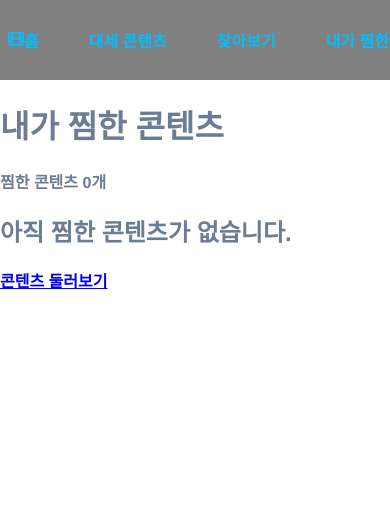
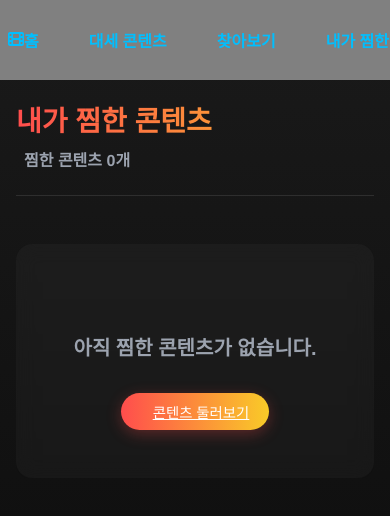
Before and after one commit to seoharu/front-end-demo-site, a Vue app: page /wishlist in a window 390 px wide. Shown: the top 516 px of the page. Built offline with nearby package versions, Linux system fonts and the light colour scheme; the HTML template or start-up script is replaced by a standard one.

Commit message:
feat:loading component 재구성 & homepage 적용

```diff
--- a/src/components/common/Loading.vue
+++ b/src/components/common/Loading.vue
@@ -1,10 +1,22 @@
 <template>
-  <div v-if="loading" class="loading-overlay">
-    <div class="loading-spinner">
-      <div class="spinner"></div>
-      <p v-if="message" class="loading-message">{{ message }}</p>
+  <Transition name="fade">
+    <div v-if="loading" class="loading-overlay">
+      <div class="loading-spinner">
+        <!-- 메인 스피너 -->
+        <div class="spinner-container">
+          <div class="spinner-outer"></div>
+          <div class="spinner-inner"></div>
+          <!-- 영화 릴 아이콘 -->
+          <i class="fas fa-film film-icon"></i>
+        </div>
+        <!-- 로딩 메시지 -->
+        <div class="loading-content">
+          <p v-if="message" class="loading-message">{{ message }}</p>
+          <p class="loading-submessage">{{ getRandomLoadingMessage() }}</p>
+        </div>
+      </div>
     </div>
-  </div>
+  </Transition>
 </template>
 
 <script>
@@ -18,7 +30,23 @@ export default {
     },
     message: {
       type: String,
-      default: '로딩 중...'
+      default: '영화 정보를 불러오는 중...'
+    }
+  },
+  data() {
+    return {
+      loadingMessages: [
+        '영화 정보를 가져오고 있습니다',
+        '잠시만 기다려주세요',
+        '최신 영화 데이터를 준비중입니다',
+        '곧 멋진 영화들을 보여드릴게요'
+      ]
+    }
+  },
+  methods: {
+    getRandomLoadingMessage() {
+      const index = Math.floor(Math.random() * this.loadingMessages.length)
+      return this.loadingMessages[index]
     }
   }
 }
@@ -31,7 +59,8 @@ export default {
   left: 0;
   width: 100%;
   height: 100%;
-  background: rgba(0, 0, 0, 0.5);
+  background: rgba(0, 0, 0, 0.7);
+  backdrop-filter: blur(5px);
   display: flex;
   justify-content: center;
   align-items: center;
@@ -40,23 +69,84 @@ export default {
 
 .loading-spinner {
   text-align: center;
+  padding: 2rem;
+  border-radius: 1rem;
+  background: rgba(255, 255, 255, 0.1);
 }
-.spinner {
-  width: 50px;
-  height: 50px;
-  border: 5px solid #f3f3f3;
-  border-top: 5px solid #3498db;
+
+.spinner-container {
+  position: relative;
+  width: 80px;
+  height: 80px;
+  margin: 0 auto;
+}
+
+.spinner-outer {
+  position: absolute;
+  width: 100%;
+  height: 100%;
+  border: 6px solid transparent;
+  border-top-color: #3498db;
   border-radius: 50%;
-  animation: spin 1s linear infinite;
+  animation: spin 1.5s linear infinite;
+}
+
+.spinner-inner {
+  position: absolute;
+  top: 15%;
+  left: 15%;
+  width: 70%;
+  height: 70%;
+  border: 6px solid transparent;
+  border-top-color: #e74c3c;
+  border-radius: 50%;
+  animation: spin 1s linear infinite reverse;
+}
+
+.film-icon {
+  position: absolute;
+  top: 50%;
+  left: 50%;
+  transform: translate(-50%, -50%);
+  font-size: 1.5rem;
+  color: #fff;
+  animation: pulse 2s infinite;
+}
+
+.loading-content {
+  margin-top: 1.5rem;
 }
 
 .loading-message {
   color: white;
-  margin-top: 10px;
+  font-size: 1.2rem;
+  margin-bottom: 0.5rem;
 }
 
+.loading-submessage {
+  color: rgba(255, 255, 255, 0.7);
+  font-size: 0.9rem;
+}
+
+/* 애니메이션 정의 */
 @keyframes spin {
   0% { transform: rotate(0deg); }
   100% { transform: rotate(360deg); }
 }
+
+@keyframes pulse {
+  0%, 100% { opacity: 1; }
+  50% { opacity: 0.5; }
+}
+
+/* 트랜지션 효과 */
+.fade-enter-active,
+.fade-leave-active {
+  transition: opacity 0.3s ease;
+}
+
+.fade-enter-from,
+.fade-leave-to {
+  opacity: 0;
+}
 </style>
--- a/src/components/common/viewType/TableView.vue
+++ b/src/components/common/viewType/TableView.vue
@@ -120,7 +120,7 @@ const closeOverlay = () => {
 
 <style scoped>
 .table-view {
-  padding: 1rem;
+  padding: 0.5rem;
   width: 100%;
   max-width: 1440px;
   margin: 0 auto;
@@ -129,7 +129,6 @@ const closeOverlay = () => {
 .movie-grid {
   display: grid;
   grid-template-columns: repeat(5, 1fr); /* 5열 그리드 */
-  gap: 1rem;
   margin-bottom: 2rem;
 }
 
--- a/src/views/HomePage.vue
+++ b/src/views/HomePage.vue
@@ -4,11 +4,12 @@
     <PageHeader />
 
     <!-- 로딩 상태 -->
-    <div v-if="loading" class="flex justify-center items-center min-h-screen">
-      <div class="animate-spin rounded-full h-12 w-12 border-4 border-white border-t-transparent"></div>
-    </div>
+    <Loading
+      :loading="isLoading"
+      :message="loadingMessage"
+    />
 
-    <div v-else class="flex flex-col min-h-screen">
+    <div class="flex flex-col min-h-screen">
       <!-- 메인 배너 -->
       <FeaturedMovieBanner
         v-if="featuredMovie"
@@ -51,14 +52,17 @@ import FeaturedMovieBanner from "@/components/home/FeaturedMovieBanner.vue";
 import TotalMovieSections from "@/components/home/TotalMovieSections.vue";
 import PageHeader from "@/components/layout/PageHeader.vue";
 import { useWishlist } from '@/composables/useWishlist';
+import Loading from '@/components/common/Loading.vue'
 
-const loading = ref(true);
+// 로딩 상태 관리를 위한 ref 추가
+const isLoading = ref(false);
+const loadingMessage = ref('영화 정보를 불러오는 중...');
+
 const featuredMovie = ref(null);
 const selectedMovie = ref(null);
 
 const { wishlist } = useWishlist();
 const wishlistMovies = computed(() => wishlist.value);
-
 
 const setFeaturedMovie = (movie) => {
   featuredMovie.value = movie;
@@ -72,6 +76,9 @@ const showMovieDetail = async (movie) => {
   }
 
   try {
+    isLoading.value = true;
+    loadingMessage.value = '영화 상세 정보를 불러오는 중...';
+
     console.log('API 호출 시작, movieId:', movie.id); // 디버깅 로그 2
     const movieDetails = await movieService.getMovieDetails(movie.id);
     console.log('API 응답:', movieDetails); // 디버깅 로그 3
@@ -84,12 +91,16 @@ const showMovieDetail = async (movie) => {
     }
   } catch (error) {
     console.error('영화 상세 정보 로딩 중 에러 발생:', error);
+  } finally {
+    isLoading.value = false;
   }
 };
 
 const loadMovies = async () => {
   try {
-    loading.value = true;
+    isLoading.value = true;
+    loadingMessage.value = '최신 영화 정보를 불러오는 중...';
+
     const { data } = await movieService.getPopularMovies();
     if (data.results && data.results.length > 0) {
       featuredMovie.value = data.results[0];
@@ -97,7 +108,7 @@ const loadMovies = async () => {
   } catch (error) {
     console.error('영화 데이터 로딩 실패:', error);
   } finally {
-    loading.value = false;
+    isLoading.value = false;
   }
 };
 
@@ -111,6 +122,8 @@ const handleImageError = (e) => {
 
 // movieService 확인
 console.log('movieService:', movieService); // 디버깅 로그
+
+
 </script>
 
 <style scoped>
--- a/src/views/WishlistPage.vue
+++ b/src/views/WishlistPage.vue
@@ -1,33 +1,30 @@
 <template>
   <div class="page-wrapper">
-    <!-- 공통 헤더 컴포넌트 -->
     <PageHeader />
 
-    <!-- 메인 콘텐츠 -->
-    <div class="wishlist-container min-h-screen bg-gray-900 text-white p-4 md:p-8 pt-24">
-      <!-- 페이지 헤더 -->
-      <div class="mb-8">
-        <h1 class="text-3xl font-bold mb-2">내가 찜한 콘텐츠</h1>
-        <p class="text-gray-400">
-          찜한 콘텐츠 {{ wishlistCount }}개
-        </p>
+    <div class="wishlist-container">
+      <!-- 페이지 헤더 섹션 -->
+      <div class="header-section">
+        <h1 class="header-title">내가 찜한 콘텐츠</h1>
+        <div class="header-subtitle">
+          <i class="fas fa-heart heart-icon"></i>
+          <span>찜한 콘텐츠 {{ wishlistCount }}개</span>
+        </div>
       </div>
 
       <!-- 빈 위시리스트 상태 -->
-      <div v-if="wishlist.length === 0" class="text-center py-16">
-        <i class="fas fa-heart text-4xl text-gray-600 mb-4"></i>
-        <h2 class="text-xl text-gray-400">아직 찜한 콘텐츠가 없습니다.</h2>
-        <router-link
-          to="/"
-          class="inline-block mt-4 px-6 py-2 bg-red-600 rounded-md hover:bg-red-700 transition-colors"
-        >
-          콘텐츠 둘러보기
+      <div v-if="wishlist.length === 0" class="empty-state">
+        <i class="fas fa-heart empty-icon"></i>
+        <h2 class="empty-text">아직 찜한 콘텐츠가 없습니다.</h2>
+        <router-link to="/" class="browse-button">
+          <i class="fas fa-film"></i>
+          <span>콘텐츠 둘러보기</span>
         </router-link>
       </div>
 
       <!-- TableView 컴포넌트로 위시리스트 표시 -->
+      <div v-else class="content-section">
         <TableView
-        v-else
           :movies="paginatedWishlist"
           :current-page="currentPage"
           :total-pages="totalPages"
@@ -35,6 +32,7 @@
           @wishlist-updated="handleWishlistUpdate"
           @show-detail="handleShowDetail"
         />
+      </div>
     </div>
 
     <!-- 영화 상세 모달 -->
@@ -121,19 +119,158 @@ onUnmounted(() => {
 </script>
 
 <style scoped>
+.page-wrapper {
+  min-height: 100vh;
+  background: linear-gradient(to bottom, #1a1a1a, #0a0a0a);
+  color: #ffffff;
+}
+
 .wishlist-container {
   max-width: 1440px;
   margin: 0 auto;
+  padding: 2rem 1.5rem;
+  padding-top: 6rem;
 }
 
-/* 반응형 디자인을 위한 미디어 쿼리 */
-@media (max-width: 640px) {
+/* 헤더 섹션 스타일링 */
+.header-section {
+  position: relative;
+  margin-bottom: 3rem;
+  padding-bottom: 1.5rem;
+  border-bottom: 1px solid rgba(255, 255, 255, 0.1);
+}
+
+.header-title {
+  font-size: 2.5rem;
+  font-weight: 700;
+  background: linear-gradient(to right, #ff4d4d, #f9cb28);
+  -webkit-background-clip: text;
+  color: transparent;
+  margin-bottom: 0.5rem;
+}
+
+.header-subtitle {
+  display: flex;
+  align-items: center;
+  gap: 0.5rem;
+  color: #9ca3af;
+  font-size: 1.1rem;
+}
+
+.heart-icon {
+  color: #ff4d4d;
+  animation: pulse 2s infinite;
+}
+
+/* 빈 상태 스타일링 */
+.empty-state {
+  display: flex;
+  flex-direction: column;
+  align-items: center;
+  justify-content: center;
+  padding: 4rem 0;
+  background: rgba(255, 255, 255, 0.03);
+  border-radius: 1rem;
+  backdrop-filter: blur(10px);
+}
+
+.empty-icon {
+  font-size: 3rem;
+  color: #ff4d4d;
+  margin-bottom: 1.5rem;
+  opacity: 0.6;
+}
+
+.empty-text {
+  font-size: 1.25rem;
+  color: #9ca3af;
+  margin-bottom: 2rem;
+}
+
+.table-view {
+  padding: 0 !important;
+}
+.movie-grid {
+  display: grid;
+  grid-template-columns: repeat(5, 1fr); /* 5열 그리드 */
+  gap: 0.5rem;
+  margin-bottom: 2rem;
+  padding: 1rem;
+}
+.browse-button {
+  display: flex;
+  align-items: center;
+  gap: 0.75rem;
+  padding: 0.75rem 1.5rem;
+  background: linear-gradient(to right, #ff4d4d, #f9cb28);
+  border-radius: 2rem;
+  color: white;
+  font-weight: 500;
+  transition: all 0.3s ease;
+  box-shadow: 0 4px 15px rgba(255, 77, 77, 0.3);
+}
+
+.browse-button:hover {
+  transform: translateY(-2px);
+  box-shadow: 0 6px 20px rgba(255, 77, 77, 0.4);
+}
+
+.browse-button i {
+  font-size: 1.1rem;
+}
+
+/* 콘텐츠 섹션 스타일링 */
+.content-section {
+  position: relative;
+  background: rgba(255, 255, 255, 0.03);
+  border-radius: 1rem;
+  backdrop-filter: blur(10px);
+  box-shadow: 0 8px 32px rgba(0, 0, 0, 0.1);
+}
+
+/* 애니메이션 */
+@keyframes pulse {
+  0% { transform: scale(1); }
+  50% { transform: scale(1.1); }
+  100% { transform: scale(1); }
+}
+
+/* 반응형 디자인 */
+@media (max-width: 768px) {
   .wishlist-container {
+    padding: 1rem;
     padding-top: 5rem;
+  }
+
+  .header-title {
+    font-size: 2rem;
+  }
+
+  .header-subtitle {
+    font-size: 1rem;
+  }
+
+  .content-section {
+    padding: 0.5rem;
   }
 }
 
-/* 모달이 열려있을 때 배경 스크롤 방지 */
+@media (max-width: 480px) {
+  .header-title {
+    font-size: 1.75rem;
+  }
+
+  .empty-state {
+    padding: 3rem 1rem;
+  }
+
+  .browse-button {
+    padding: 0.5rem 1.25rem;
+    font-size: 0.9rem;
+  }
+}
+
+/* 모달 스크롤 방지 */
 :global(body.modal-open) {
   overflow: hidden;
 }
```
Lines whose indentation alone changed are shown as unchanged.
